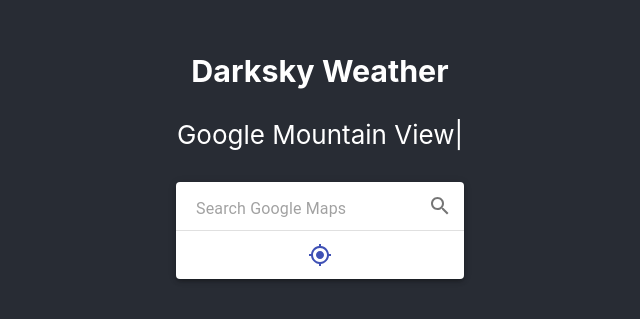
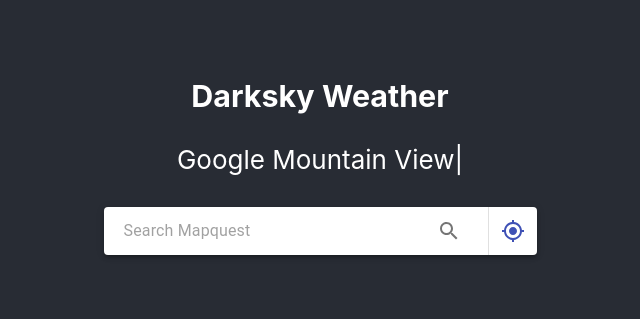
Before and after one commit to sagardesai90/darksky_app, a React (Create React App) app: page / in a window 1280 px wide. Shown: the part 249-568 px from the top of the page, without its empty margins (320-960 px from the left). Built offline with nearby package versions, Linux system fonts and the light colour scheme.

Commit message:
input form styling

```diff
--- a/src/components/Search.css
+++ b/src/components/Search.css
@@ -1,8 +1,14 @@
 .root {
   padding: "2px 4px";
   display: grid;
+  grid-template-columns: 8fr 0.01fr 1fr;
   align-items: "center";
   width: 100%;
+}
+
+.form {
+  display: grid;
+  grid-template-columns: 4fr 1fr;
 }
 .input {
   margin-left: 20px;
--- a/src/components/Search.js
+++ b/src/components/Search.js
@@ -10,6 +10,7 @@
 import Divider from "@material-ui/core/Divider";
 import IconButton from "@material-ui/core/IconButton";
 import SearchIcon from "@material-ui/icons/Search";
+import MenuIcon from "@material-ui/icons/Menu";
 import Card from "@material-ui/core/Card";
 
 import Typist from "react-typist";
@@ -102,23 +103,26 @@
         </Typist>
         <div className="search-bar">
           <Paper component="form" className="root" elevation={3}>
-            <form onSubmit={this.submitSearch.bind(this)}>
+            {/* <IconButton className="iconButton" aria-label="menu">
+              <MenuIcon />
+            </IconButton> */}
+            <form onSubmit={this.submitSearch.bind(this)} className="form">
               <InputBase
                 className="input"
-                placeholder="Search Google Maps"
-                inputProps={{ "aria-label": "search google maps" }}
+                placeholder="Search Mapquest"
+                inputProps={{ "aria-label": "search Mapquest" }}
                 onChange={this.handleChange}
                 value={this.state.city}
               />
               <IconButton
                 type="submit"
-                className="iconButton"
+                className="formIconButton"
                 aria-label="search"
               >
                 <SearchIcon />
               </IconButton>
             </form>
-            <Divider className="divider" orientation="horizontal" />
+            <Divider className="divider" orientation="vertical" />
             <IconButton
               color="primary"
               className="iconButton"
```
